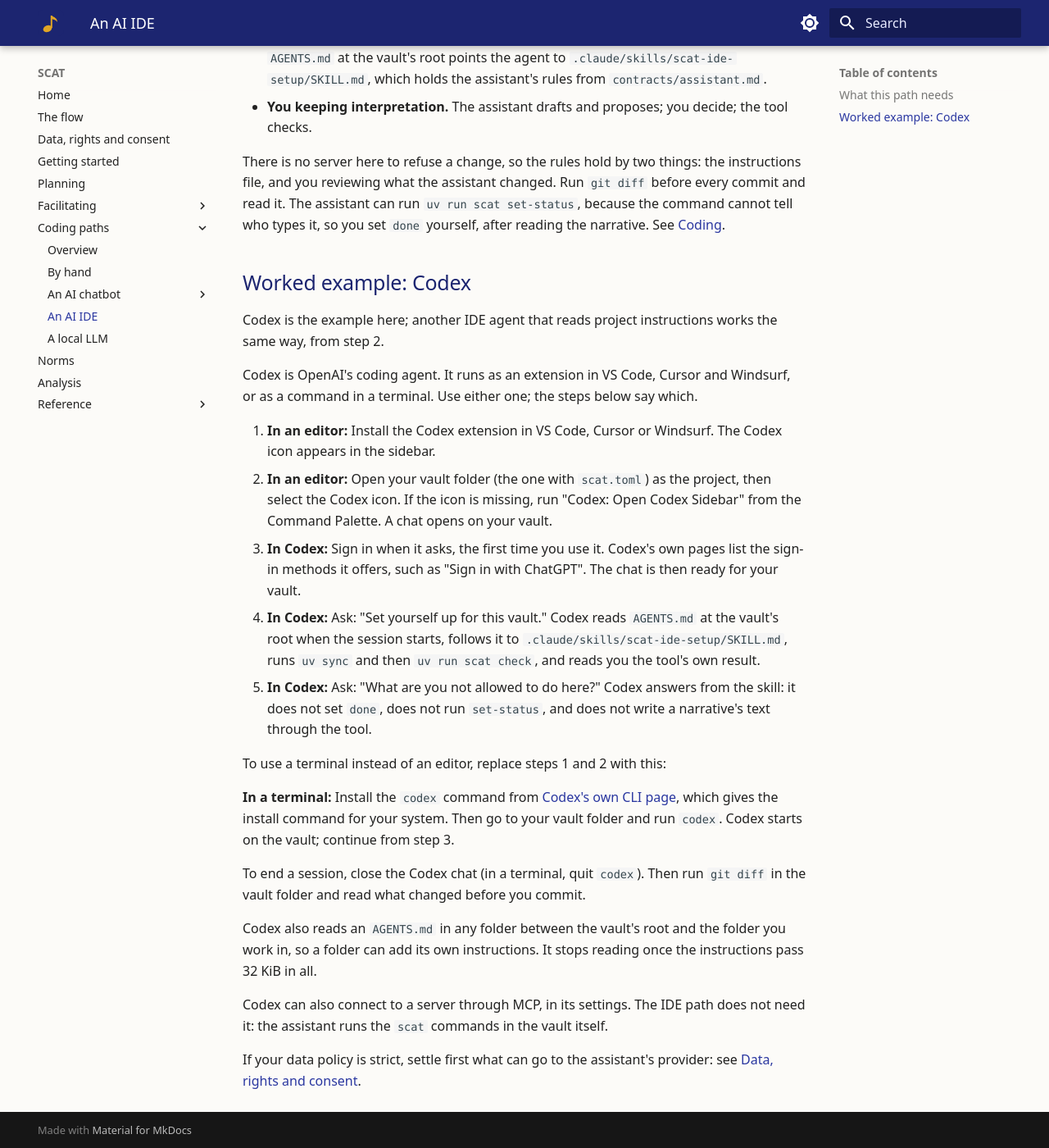
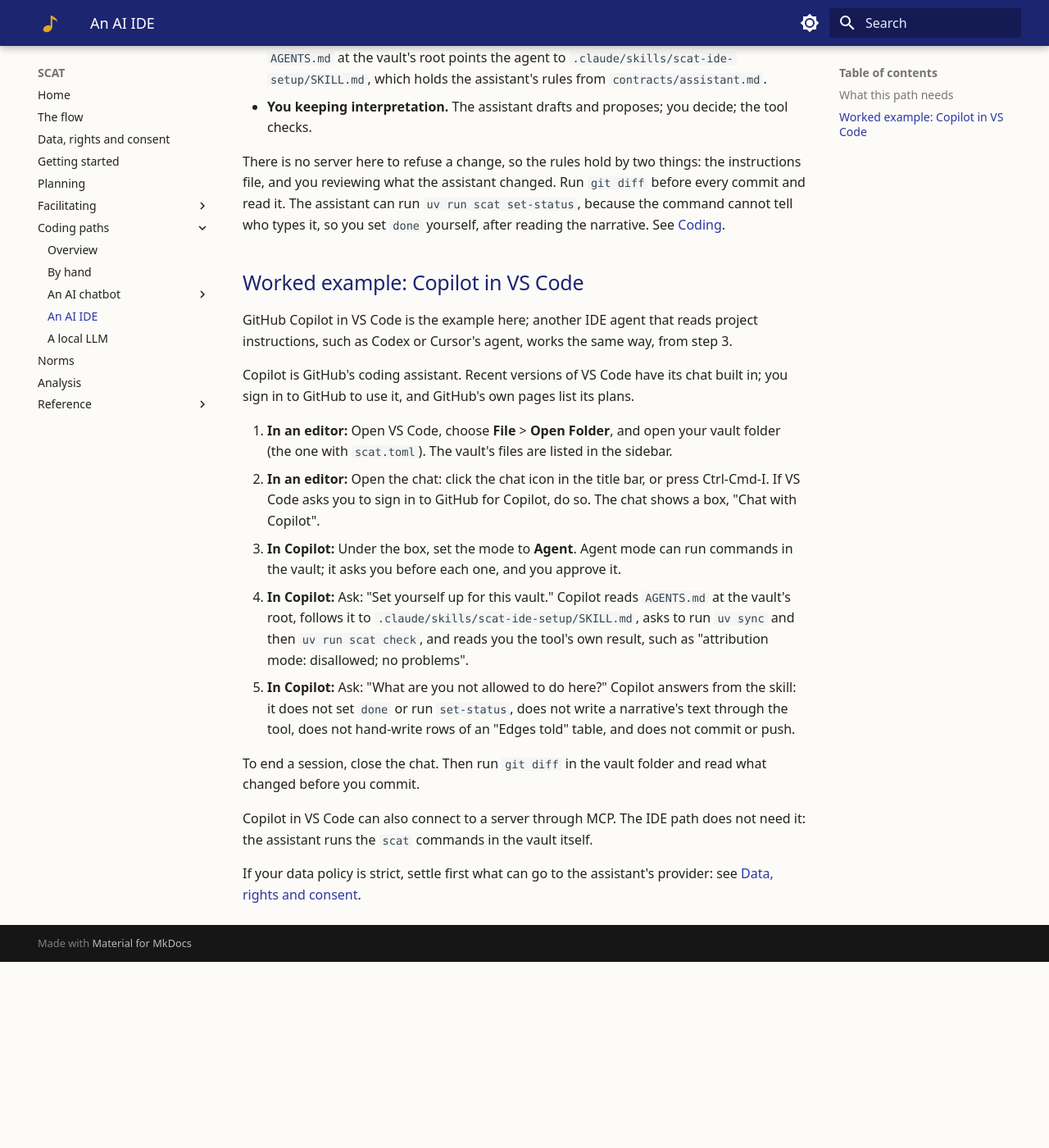
Before and after one commit to DynamicalSystemsGroup/scat-kg-tools, an MkDocs documentation site: the page built from docs/ide.md, in a window 1280 px wide and 1400 px high, scrolled down 743 px. Shown: the whole window at 82% size. Built offline with MkDocs 1.6.1 and Material for MkDocs 9.7.7, drawn with Linux system fonts in a browser that asks for light colours; after the commit the page ends 1916 px from its top, so only the background shows below that; some of the changed text lies outside the part shown.

Commit message:
IDE path: the worked example is Copilot in VS Code, as run on 27 November

```diff
--- a/docs/ide.md
+++ b/docs/ide.md
@@ -1,11 +1,11 @@
 ---
-provider: Codex
+provider: Copilot
 ---
 
 # The IDE path
 
 !!! tip "Your next step"
-    Read "What this path needs", then follow the worked example with Codex.
+    Read "What this path needs", then follow the worked example with Copilot in VS Code.
 
 The IDE path is the way to code with an assistant that sits in your editor, or in a terminal beside it, and works on
 the files of your vault. There is no server, so no public link, no key and no launcher. For the chat path with no
@@ -33,39 +33,31 @@ what the assistant changed. Run `git diff` before every commit and read it. The
 `uv run scat set-status`, because the command cannot tell who types it, so you set `done` yourself, after reading
 the narrative. See [Coding](coding.md#the-three-actors).
 
-## Worked example: Codex
+## Worked example: Copilot in VS Code
 
-Codex is the example here; another IDE agent that reads project instructions works the same way, from step 2.
+GitHub Copilot in VS Code is the example here; another IDE agent that reads project instructions, such as Codex or
+Cursor's agent, works the same way, from step 3.
 
-Codex is OpenAI's coding agent. It runs as an extension in VS Code, Cursor and Windsurf, or as a command in a
-terminal. Use either one; the steps below say which.
+Copilot is GitHub's coding assistant. Recent versions of VS Code have its chat built in; you sign in to GitHub to use
+it, and GitHub's own pages list its plans.
 
-1. **In an editor:** Install the Codex extension in VS Code, Cursor or Windsurf. The Codex icon appears in the
-   sidebar.
-2. **In an editor:** Open your vault folder (the one with `scat.toml`) as the project, then select the Codex icon. If
-   the icon is missing, run "Codex: Open Codex Sidebar" from the Command Palette. A chat opens on your vault.
-3. **In Codex:** Sign in when it asks, the first time you use it. Codex's own pages list the sign-in methods it
-   offers, such as "Sign in with ChatGPT". The chat is then ready for your vault.
-4. **In Codex:** Ask: "Set yourself up for this vault." Codex reads `AGENTS.md` at the vault's root when the session
-   starts, follows it to `.claude/skills/scat-ide-setup/SKILL.md`, runs `uv sync` and then `uv run scat check`, and
-   reads you the tool's own result.
-5. **In Codex:** Ask: "What are you not allowed to do here?" Codex answers from the skill: it does not set `done`,
-   does not run `set-status`, and does not write a narrative's text through the tool.
+1. **In an editor:** Open VS Code, choose **File** > **Open Folder**, and open your vault folder (the one with
+   `scat.toml`). The vault's files are listed in the sidebar.
+2. **In an editor:** Open the chat: click the chat icon in the title bar, or press Ctrl-Cmd-I. If VS Code asks you to
+   sign in to GitHub for Copilot, do so. The chat shows a box, "Chat with Copilot".
+3. **In Copilot:** Under the box, set the mode to **Agent**. Agent mode can run commands in the vault; it asks you
+   before each one, and you approve it.
+4. **In Copilot:** Ask: "Set yourself up for this vault." Copilot reads `AGENTS.md` at the vault's root, follows it to
+   `.claude/skills/scat-ide-setup/SKILL.md`, asks to run `uv sync` and then `uv run scat check`, and reads you the
+   tool's own result, such as "attribution mode: disallowed; no problems".
+5. **In Copilot:** Ask: "What are you not allowed to do here?" Copilot answers from the skill: it does not set `done`
+   or run `set-status`, does not write a narrative's text through the tool, does not hand-write rows of an
+   "Edges told" table, and does not commit or push.
 
-To use a terminal instead of an editor, replace steps 1 and 2 with this:
+To end a session, close the chat. Then run `git diff` in the vault folder and read what changed before you commit.
 
-**In a terminal:** Install the `codex` command from [Codex's own CLI page](https://learn.chatgpt.com/docs/codex/cli),
-which gives the install command for your system. Then go to your vault folder and run `codex`. Codex starts on the
-vault; continue from step 3.
-
-To end a session, close the Codex chat (in a terminal, quit `codex`). Then run `git diff` in the vault folder and read
-what changed before you commit.
-
-Codex also reads an `AGENTS.md` in any folder between the vault's root and the folder you work in, so a folder can add
-its own instructions. It stops reading once the instructions pass 32 KiB in all.
-
-Codex can also connect to a server through MCP, in its settings. The IDE path does not need it: the assistant runs
-the `scat` commands in the vault itself.
+Copilot in VS Code can also connect to a server through MCP. The IDE path does not need it: the assistant runs the
+`scat` commands in the vault itself.
 
 If your data policy is strict, settle first what can go to the assistant's provider: see
 [Data, rights and consent](data-and-consent.md).
```
Also changed, not shown: docs/coding-paths.md (+1 -1 lines), 2 other files.
